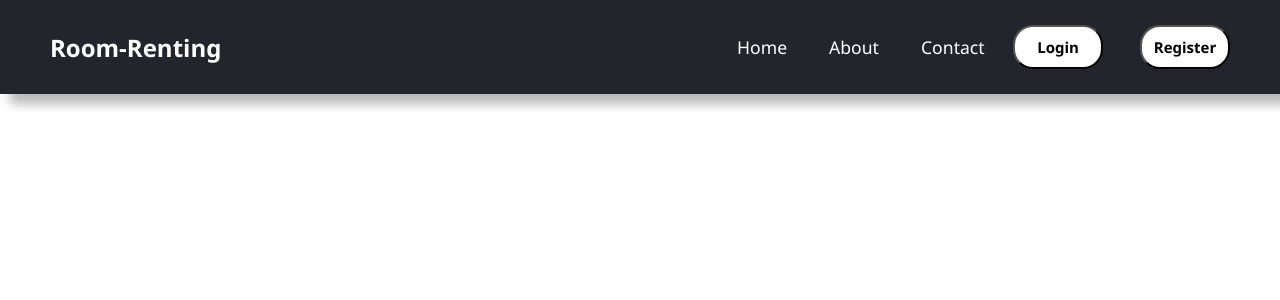
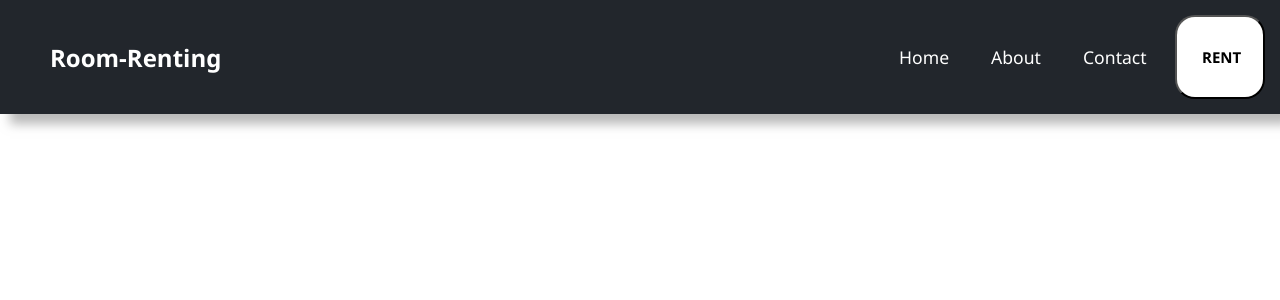
Before and after one commit to walker2u/Room-renting-System, a PHP site: page / in a window 1280 px wide. Shown: the top 300 px of the page. Run offline with PHP 8.4, Linux system fonts and the light colour scheme.

Commit message:
Updated index.php

```diff
--- a/index.php
+++ b/index.php
@@ -19,8 +19,7 @@
             <li><a href="#" class="links">Home</a></li>
             <li><a href="#" class="links">About</a></li>
             <li><a href="#" class="links">Contact</a></li>
-            <button><a href="#">Login</a></button>
-            <button><a href="#">Register</a></button>
+            <li><button><a href="#">RENT</a></button></li>
         </ul>
     </nav>
 </body>
```
